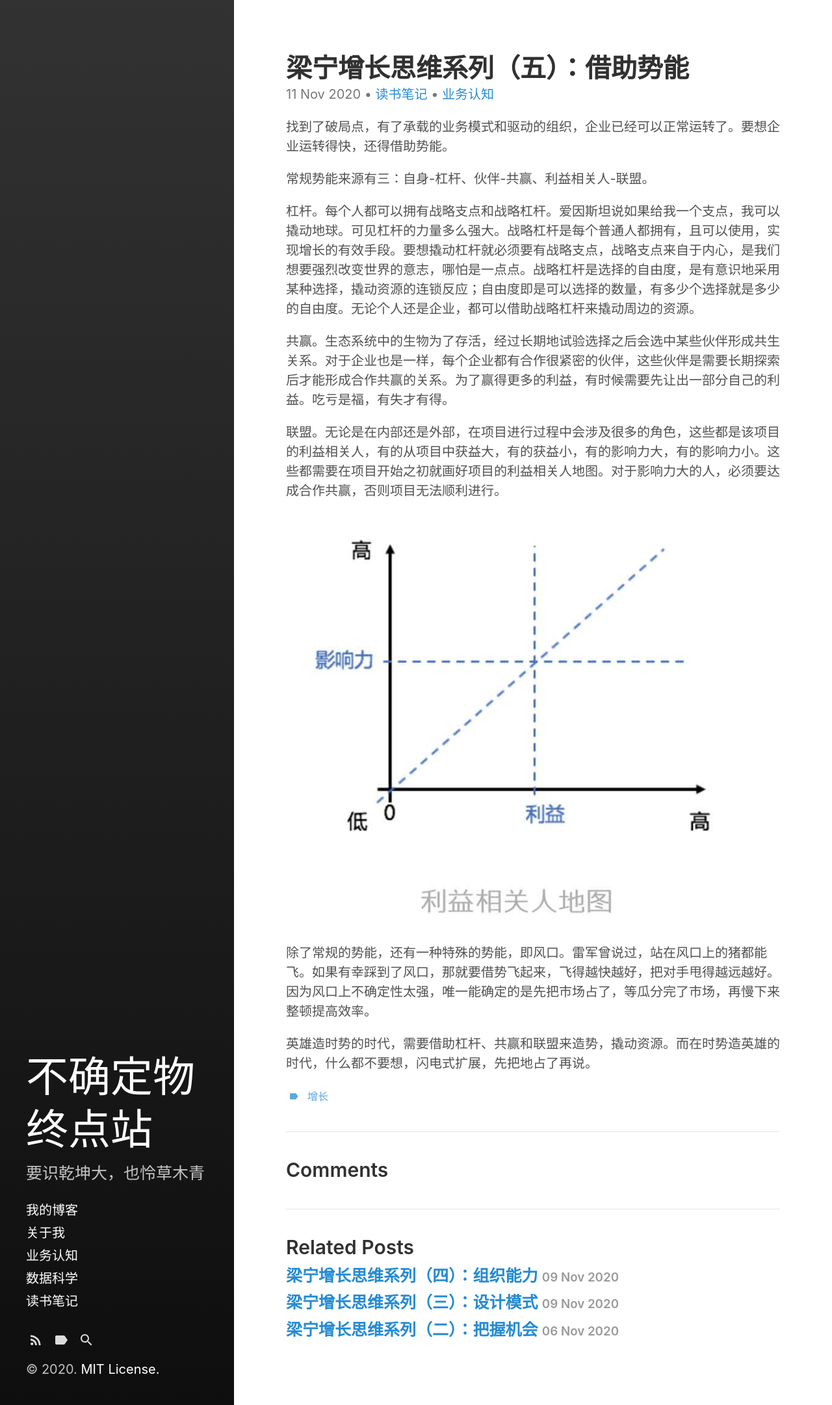
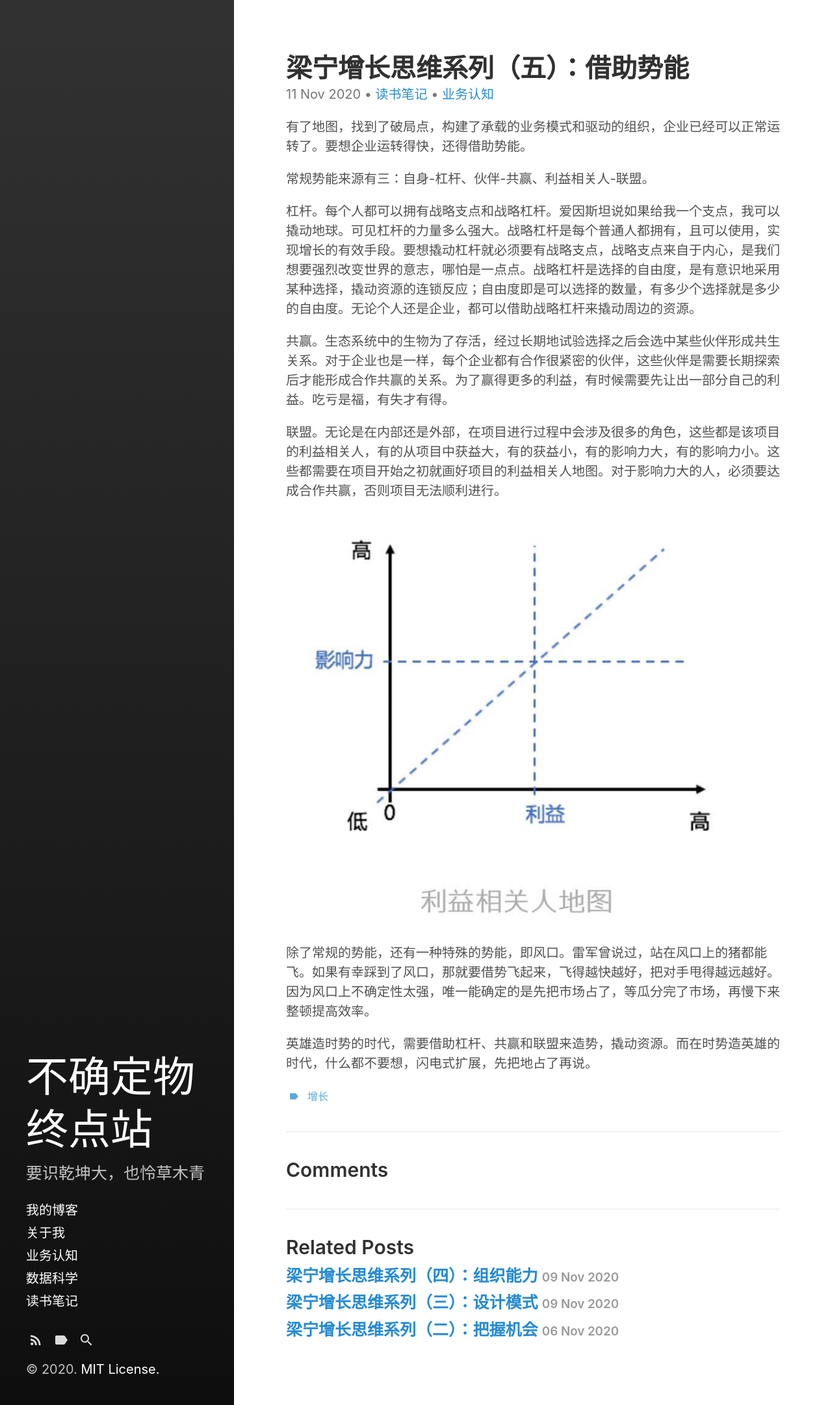
Before and after one commit to Bin0Lin/Bin0Lin.github.io, a Jekyll site: the page built from _posts/2020-11-11-梁宁增长思维系列（五）：借助势能.md, in a window 1280 px wide. Shown: the whole page at 65% size. Built offline with Jekyll 4.4.1, drawn with Linux system fonts in a browser that asks for light colours.

Commit message:
Update 2020-11-11-梁宁增长思维系列（五）：借助势能.md

```diff
--- a/_posts/2020-11-11-梁宁增长思维系列（五）：借助势能.md
+++ b/_posts/2020-11-11-梁宁增长思维系列（五）：借助势能.md
@@ -9,7 +9,7 @@ tags:
     - 增长
 ---
 
-找到了破局点，有了承载的业务模式和驱动的组织，企业已经可以正常运转了。要想企业运转得快，还得借助势能。
+有了地图，找到了破局点，构建了承载的业务模式和驱动的组织，企业已经可以正常运转了。要想企业运转得快，还得借助势能。
 
 常规势能来源有三：自身-杠杆、伙伴-共赢、利益相关人-联盟。
 
```
